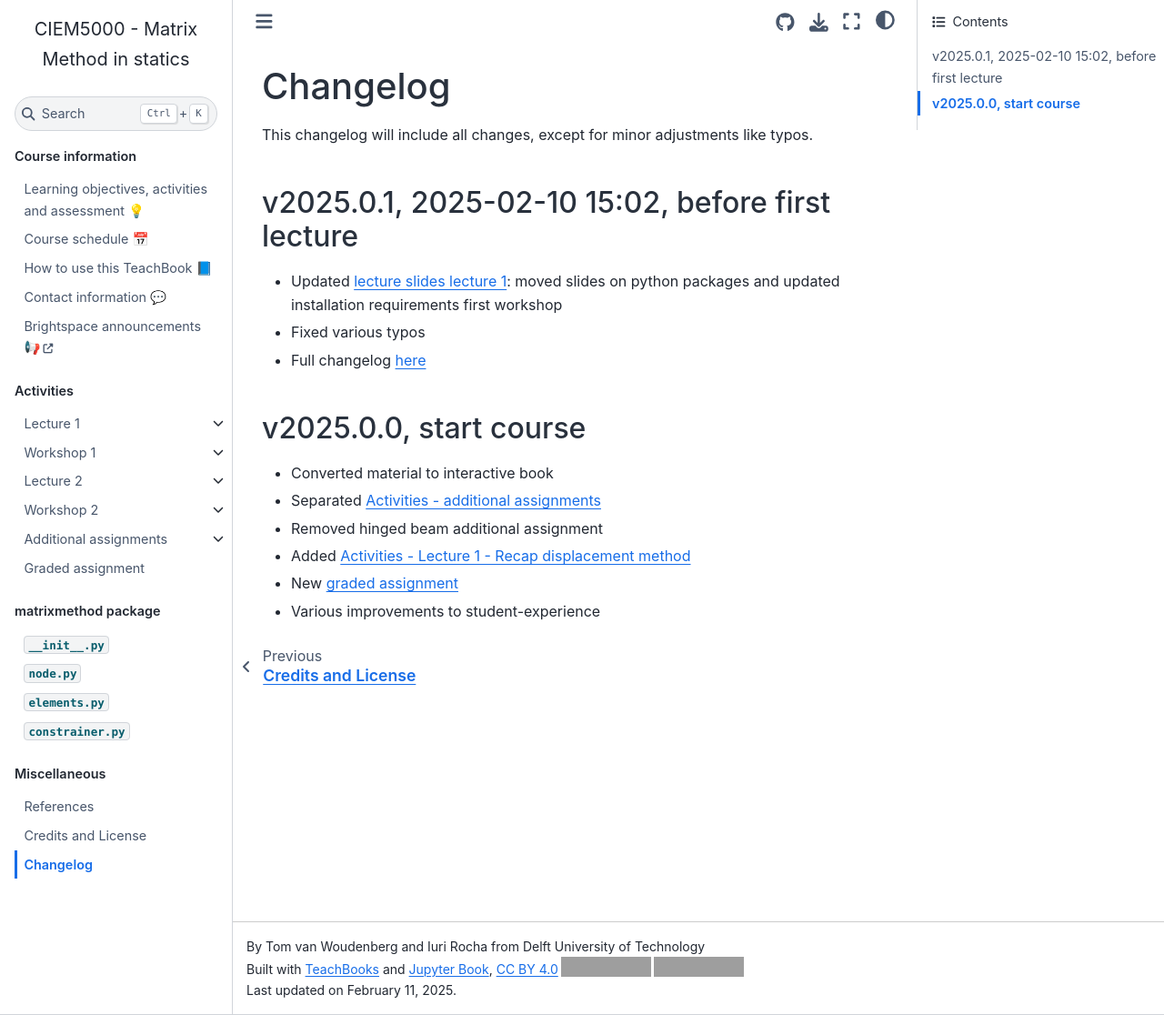
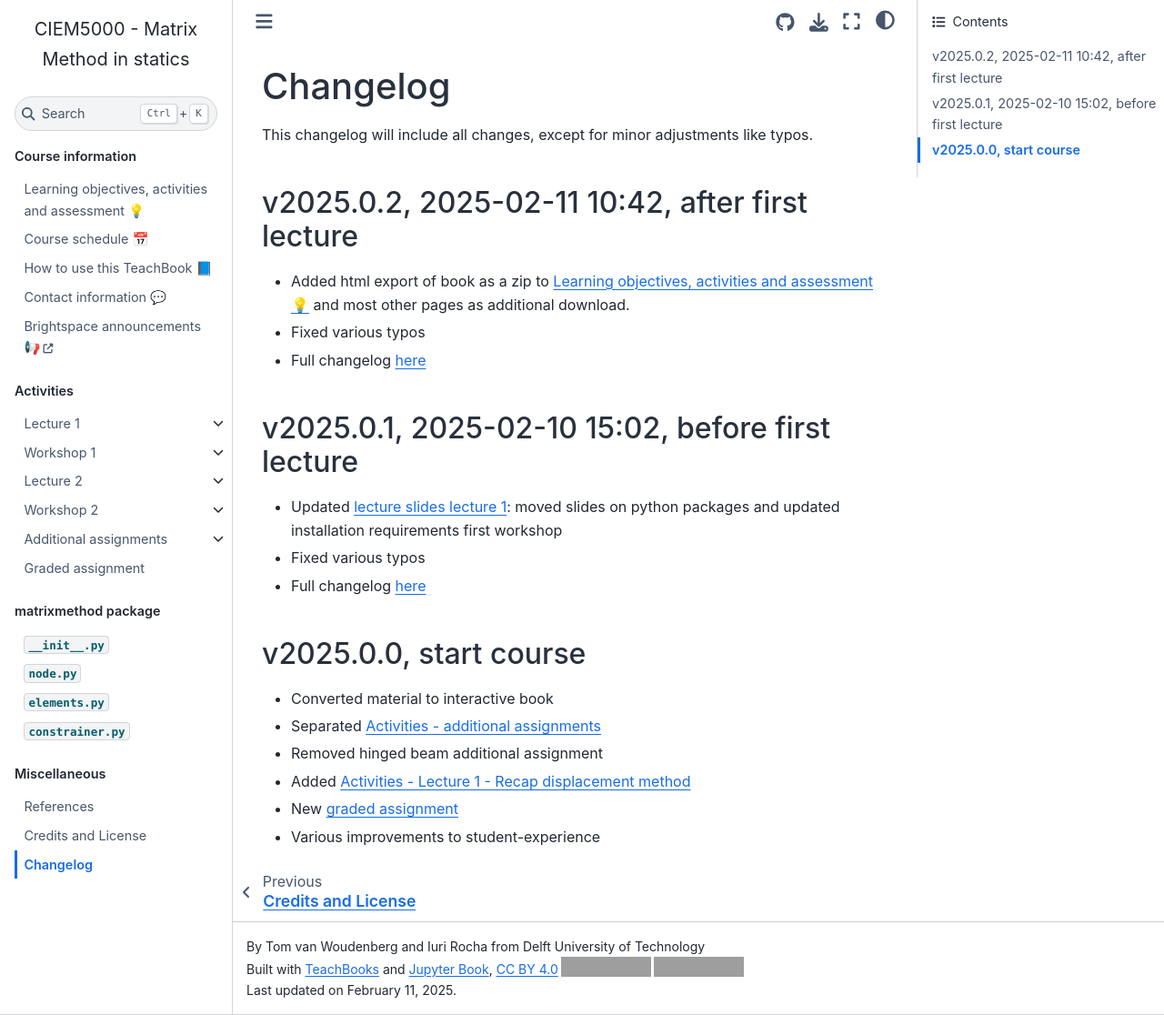
Before and after one commit to sophietenhoor/book, a Jupyter Book: the page built from book/changelog.md, in a window 1280 px wide and 1116 px high. Shown: the whole window at 91% size. Built offline with Jupyter Book 1.0.4 settings and Sphinx 7.4.7 and the Sphinx Book theme 1.1.4, drawn with Linux system fonts in a browser that asks for light colours; comment, search, counter and statistics services are not loaded; grey boxes are pictures that could not be loaded.

Commit message:
Update changelog.md

```diff
--- a/book/changelog.md
+++ b/book/changelog.md
@@ -1,6 +1,11 @@
 # Changelog
 
 This changelog will include all changes, except for minor adjustments like typos.
+
+## v2025.0.2, 2025-02-11 10:42, after first lecture
+- Added html export of book as a zip to [](./course_information.md) and most other pages as additional download.
+- Fixed various typos
+- Full changelog [here](https://github.com/CIEM5000-2025/book/releases/tag/v2025.0.2)
 
 ## v2025.0.1, 2025-02-10 15:02, before first lecture
 - Updated [lecture slides lecture 1](./lecture1.md): moved slides on python packages and updated installation requirements first workshop
```
